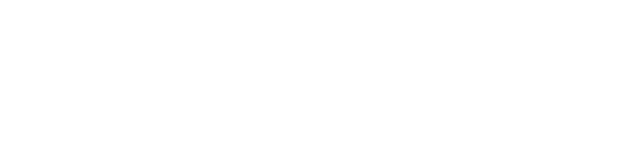
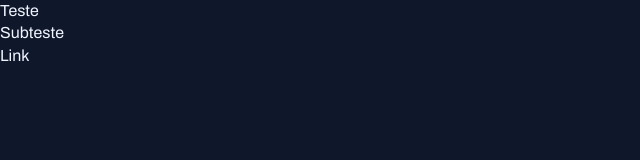
Before and after one commit to Jfdeev/Portal-de-Noticias, a plain HTML site: page index.html in a window 1280 px wide. Shown: the whole page, without its empty margins (0-640 px from the left). Drawn offline with Linux system fonts and the light colour scheme.

Commit message:
create fonts

```diff
--- a/index.html
+++ b/index.html
@@ -1,12 +1,17 @@
 <!DOCTYPE html>
 <html lang="en">
 <head>
-    <meta charset="UTF-8">
-    <meta name="viewport" content="width=device-width, initial-scale=1.0">
-    <title>Portal de Noticias</title>
-    <link rel="stylesheet">
+<link rel="preconnect" href="https://fonts.googleapis.com">
+<link rel="preconnect" href="https://fonts.gstatic.com" crossorigin>
+<meta charset="UTF-8">
+<meta name="viewport" content="width=device-width, initial-scale=1.0">
+<title>Portal de Noticias</title>
+<link rel="stylesheet" href="./styles/index.css">
+<link href="https://fonts.googleapis.com/css2?family=Archivo:ital,wght@0,100..900;1,100..900&display=swap" rel="stylesheet">
 </head>
 <body>
-
+    <h1>Teste</h1>
+    <h2>Subteste</h2>
+    <a href="#">Link</a>
 </body>
 </html>
--- a/styles/global.css
+++ b/styles/global.css
@@ -11,4 +11,34 @@
     --stroke-color: #1E293B;
     --text-color-primary: #F1F5FF;
     --text-color-secondary: #CBD5E1;
+
+    --font-family: 'Archivo', sans-serif;
+    --h1: 800 24px/135% var(--font-family);
+    --h2: 800 16px/140% var(--font-family);
+    --h3: 800 14px/140% var(--font-family);
+    --text-span: 600 14px/145% var(--font-family);
+    --text: 400 16px/140% var(--font-family);
+    --text-sm: 400 14px/140% var(--font-family);
+
+
 }
+
+body{
+    font: var(--text);
+    color: var(--text-color-primary);
+    background-color: var(--bg-color);
+}
+
+a{
+    text-decoration: none;
+    /*Herda cor do PAI*/
+    color: inherit;
+
+}
+a:hover{
+    color: var(--brand-color-light);
+}
+
+h1 , h2 , h3{
+    font: inherit;
+}
--- a/styles/index.css
+++ b/styles/index.css
@@ -0,0 +1 @@
+@import url(global.css);
```
Also changed, not shown: 1 other file.
